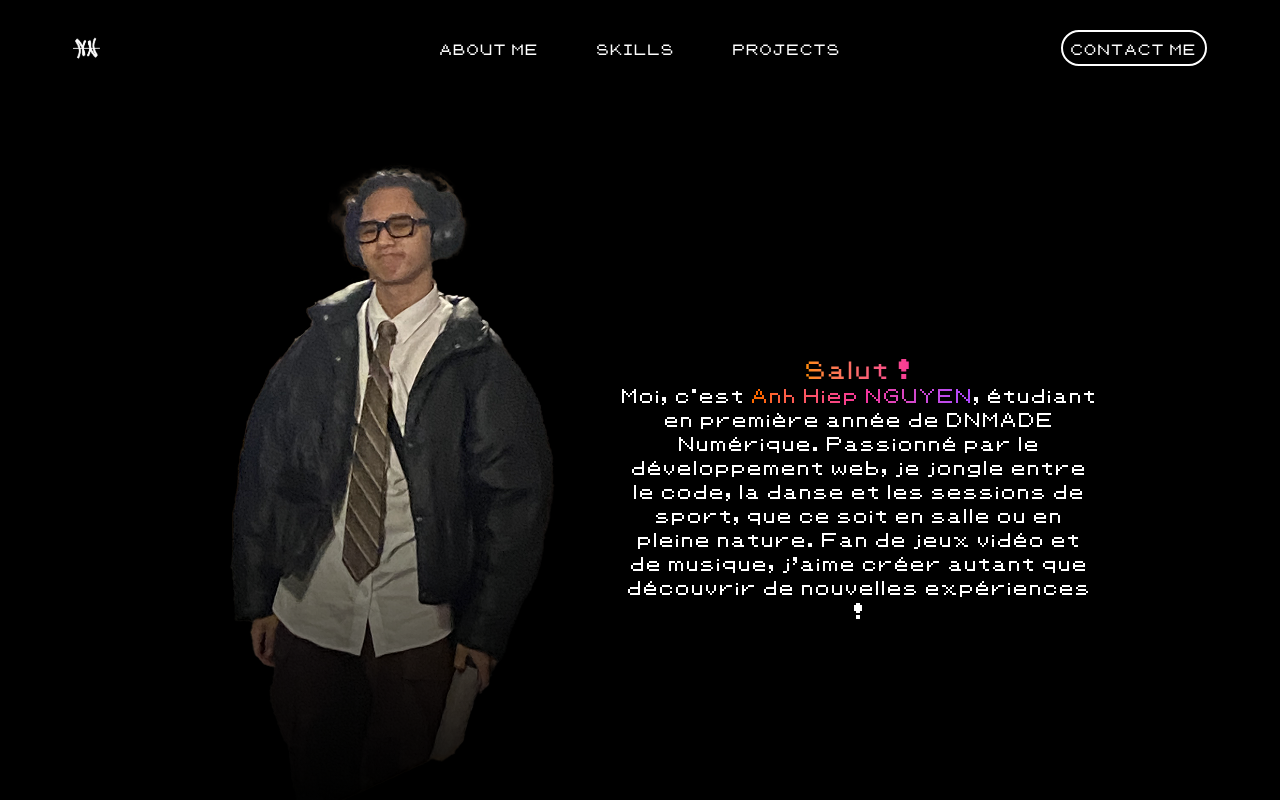
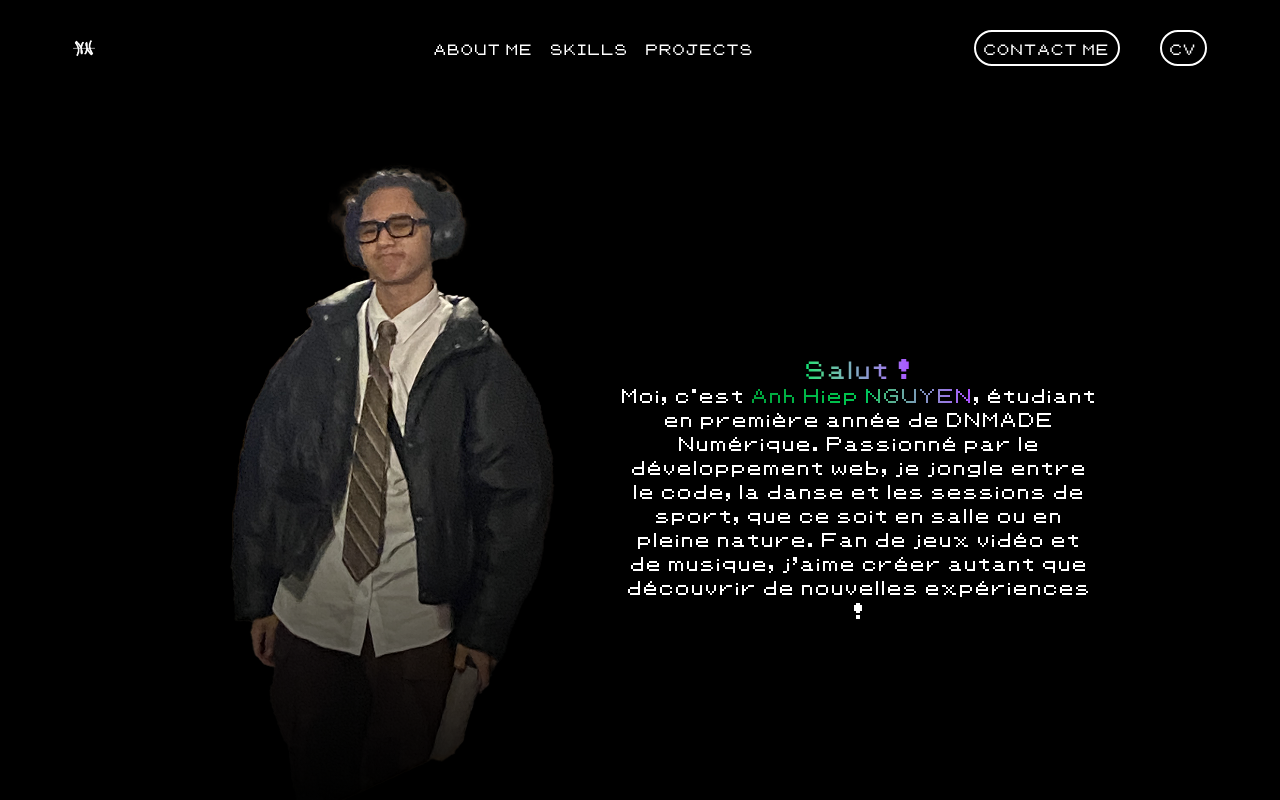
Before and after one commit to bakkhit/Portfolio, a Next.js app: page / in a window 1280 px wide. Shown: the top 800 px of the page. Built offline with nearby package versions, Linux system fonts and the light colour scheme.

Commit message:
cv added ans color changed

```diff
--- a/src/pages/index.tsx
+++ b/src/pages/index.tsx
@@ -13,10 +13,14 @@ export default function Home() {
           <Link href="#skills" className="text-white hover:text-gray-500 transition duration-500 hover:scale-110 hover:animate-flicker">SKILLS</Link>
           <Link href="#projects" className="text-white hover:text-gray-500 transition duration-500 hover:scale-110 hover:animate-shake">PROJECTS</Link>
         </div>
-
-        <div className="border-2 border-white rounded-full bg-transparent flex justify-center items-center m-5 text-xs p-2 whitespace-nowrap hover:bg-white hover:text-black transition-colors duration-500 text-white">
-          <Link href="#contact">CONTACT ME</Link>
-        </div>
+        <section className="contact flex">
+          <div className="border-2 border-white rounded-full bg-transparent flex justify-center items-center m-5 text-xs p-2 whitespace-nowrap hover:bg-white hover:text-black transition-colors duration-500 text-white">
+            <Link href="#contact">CONTACT ME</Link>
+          </div>
+          <div className="border-2 border-white rounded-full bg-transparent flex justify-center items-center m-5 text-xs p-2 whitespace-nowrap hover:bg-white hover:text-black transition-colors duration-500 text-white">
+            <Link href="/images/CVjobDating.pdf">CV</Link>
+          </div>
+        </section>
       </header>
 
       <div id="aboutMe" className="aboutMe flex items-center justify-center h-screen text-center p-20">
@@ -26,9 +30,9 @@ export default function Home() {
         </div>
 
         <div className="flex flex-col items-center justify-center ml-10 w-120">
-          <p className="text-transparent bg-clip-text bg-gradient-to-r from-orange-400 to-pink-500 text-xl">Salut !</p>
+          <p className="text-transparent bg-clip-text bg-gradient-to-r from-green-400 to-purple-500 text-xl">Salut !</p>
           <p className="text-white max-w-2xl">
-            {`Moi, c'est`} <span className="text-transparent bg-clip-text bg-gradient-to-r from-orange-500 via-pink-500 to-purple-500">Anh Hiep NGUYEN</span>, étudiant en première année de DNMADE Numérique. Passionné par le développement web, je jongle entre le code, la danse et les sessions de sport, que ce soit en salle ou en pleine nature. Fan de jeux vidéo et de musique, j’aime créer autant que découvrir de nouvelles expériences !
+            {`Moi, c'est`} <span className="text-transparent bg-clip-text bg-gradient-to-r from-green-600 via-green-500 to-purple-500">Anh Hiep NGUYEN</span>, étudiant en première année de DNMADE Numérique. Passionné par le développement web, je jongle entre le code, la danse et les sessions de sport, que ce soit en salle ou en pleine nature. Fan de jeux vidéo et de musique, j’aime créer autant que découvrir de nouvelles expériences !
           </p>
         </div>
       </div>
```
Also changed, not shown: 1 other file (tests, documents, lock files or other folders).
